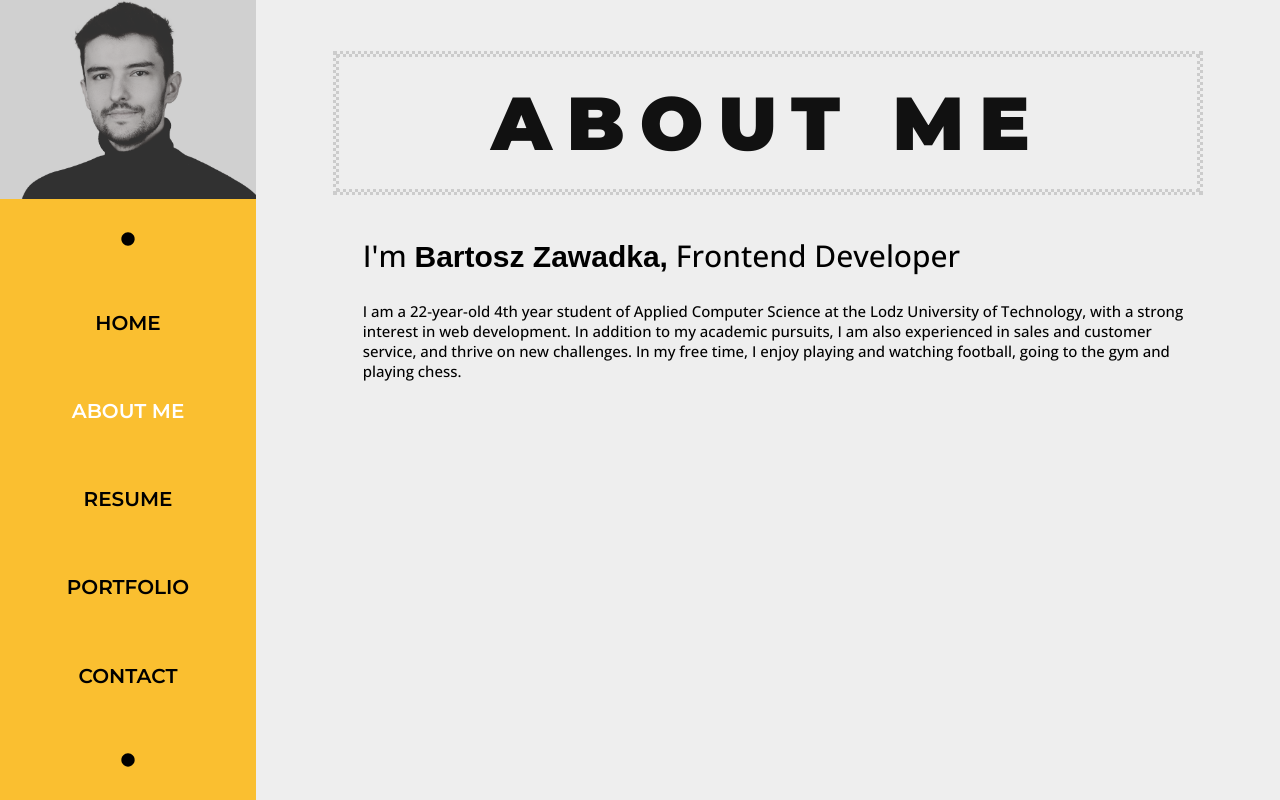
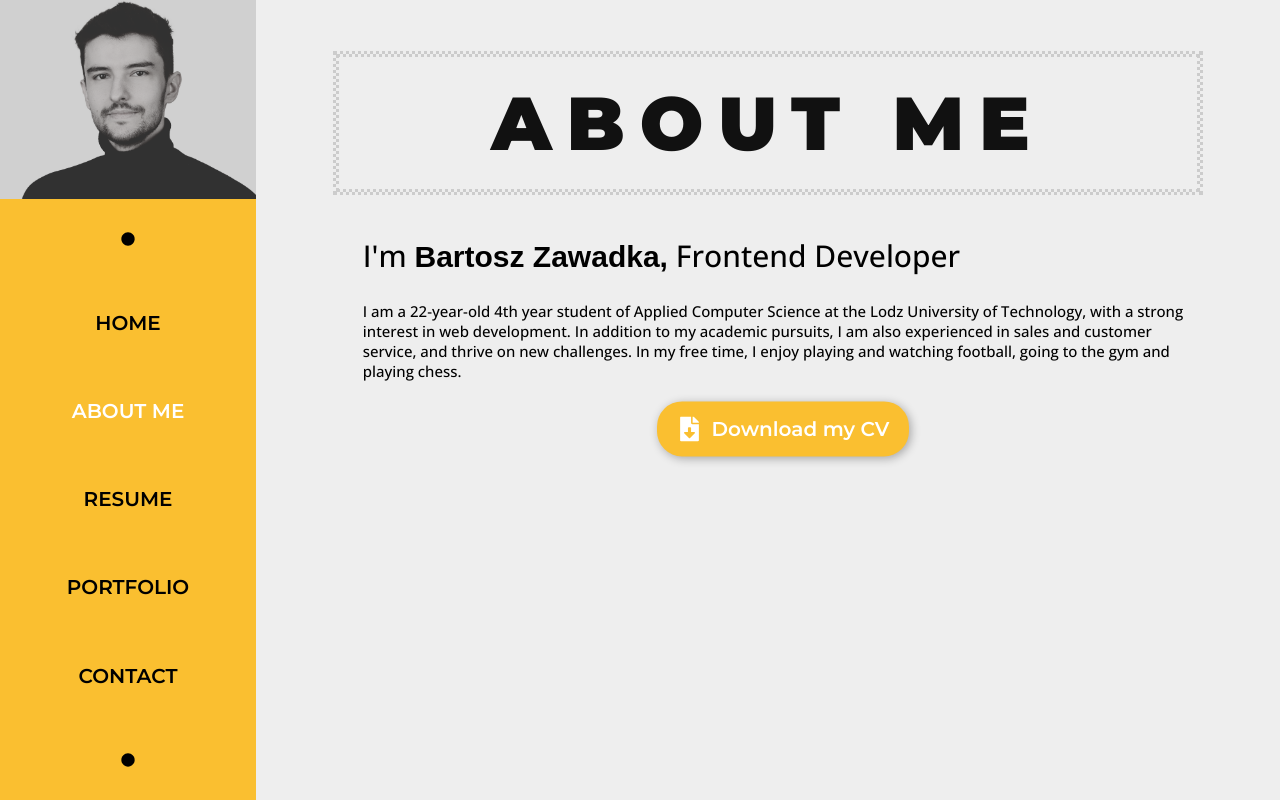
Before and after one commit to BartZaw00/Portfolio-Website, a React (Vite) app: page / in a window 1280 px wide. Both pictures are taken after a click on the button "MORE ABOUT ME". Built offline with nearby package versions, Linux system fonts and the light colour scheme; a web font is replaced by a local one.

Commit message:
downloading the CV added to About Card

```diff
--- a/src/components/sectionContent/sectionDescription/about/About.jsx
+++ b/src/components/sectionContent/sectionDescription/about/About.jsx
@@ -1,4 +1,7 @@
 import React from "react";
+import { FaFileDownload } from "react-icons/fa";
+
+import myCV from "../../../../assets/bzawadka-CV.pdf";
 
 import "./about.css";
 
@@ -20,6 +23,10 @@ const About = () => {
         time, I enjoy playing and watching football, going to the gym and
         playing chess.
       </p>
+      <a className="download-cv-button" href={myCV} download>
+        <FaFileDownload className="download-cv-icon" />
+        Download my CV
+      </a>
     </>
   );
 };
--- a/src/components/sectionContent/sectionDescription/about/about.css
+++ b/src/components/sectionContent/sectionDescription/about/about.css
@@ -9,6 +9,45 @@
 
 .section__right_content_description_about_paragraph {
   margin: 25px 0;
+}
+
+.download-cv-button {
+  align-self: center;
+  background-color: var(--color-main);
+  color: var(--color-btn-text);
+  font-family: "Montserrat", sans-serif;
+  font-size: 20px;
+  padding: 15px 20px;
+  border-radius: 25px;
+  border: none;
+  box-shadow: 2px 2px 10px rgb(0, 0, 0, 0.3);
+  display: flex;
+  align-items: center;
+  justify-content: center;
+  cursor: pointer;
+  transition: transform 0.2s ease-in-out;
+  animation: bounce 2s infinite ease-in-out;
+}
+
+@keyframes bounce {
+  0% {
+    transform: translateY(0);
+  }
+  50% {
+    transform: translateY(-5px);
+  }
+  100% {
+    transform: translateY(0);
+  }
+}
+
+.download-cv-button:hover {
+  transform: scale(1.1) translateY(-5px);
+}
+
+.download-cv-icon {
+  margin-right: 10px;
+  font-size: 25px;
 }
 
 @media screen and (max-width: 1300px), screen and (max-height: 650px) {
@@ -27,4 +66,7 @@
   .section__right_content_description_about_paragraph {
     font-size: 13px;
   }
+  .download-cv-button {
+    font-size: 15px;
+  }
 }
--- a/src/components/sectionContent/sectionDescription/contact/contact.css
+++ b/src/components/sectionContent/sectionDescription/contact/contact.css
@@ -8,7 +8,7 @@
 }
 
 .section__right_content_description_contact_details {
-  margin: 70px 0;
+  margin-top: 70px;
   display: flex;
   gap: 50px;
 }
--- a/src/components/sectionContent/sectionDescription/portfolio/portfolio.css
+++ b/src/components/sectionContent/sectionDescription/portfolio/portfolio.css
@@ -18,7 +18,6 @@
   flex-wrap: wrap;
   padding: 50px;
   gap: 50px;
-  margin-bottom: 50px;
 }
 
 .section__right_content_description_portfolio_details_box {
--- a/src/components/sectionContent/sectionDescription/sectionDescription.css
+++ b/src/components/sectionContent/sectionDescription/sectionDescription.css
@@ -1,6 +1,9 @@
 .section__right_content_description {
   margin-left: 30px;
   font-family: "Open Sans", sans-serif;
+  display:flex;
+  flex-direction: column;
+  margin-bottom: 50px;
 }
 
 @media screen and (max-width: 768px) {
```
Also changed, not shown: 1 other file (tests, documents, lock files or other folders).
